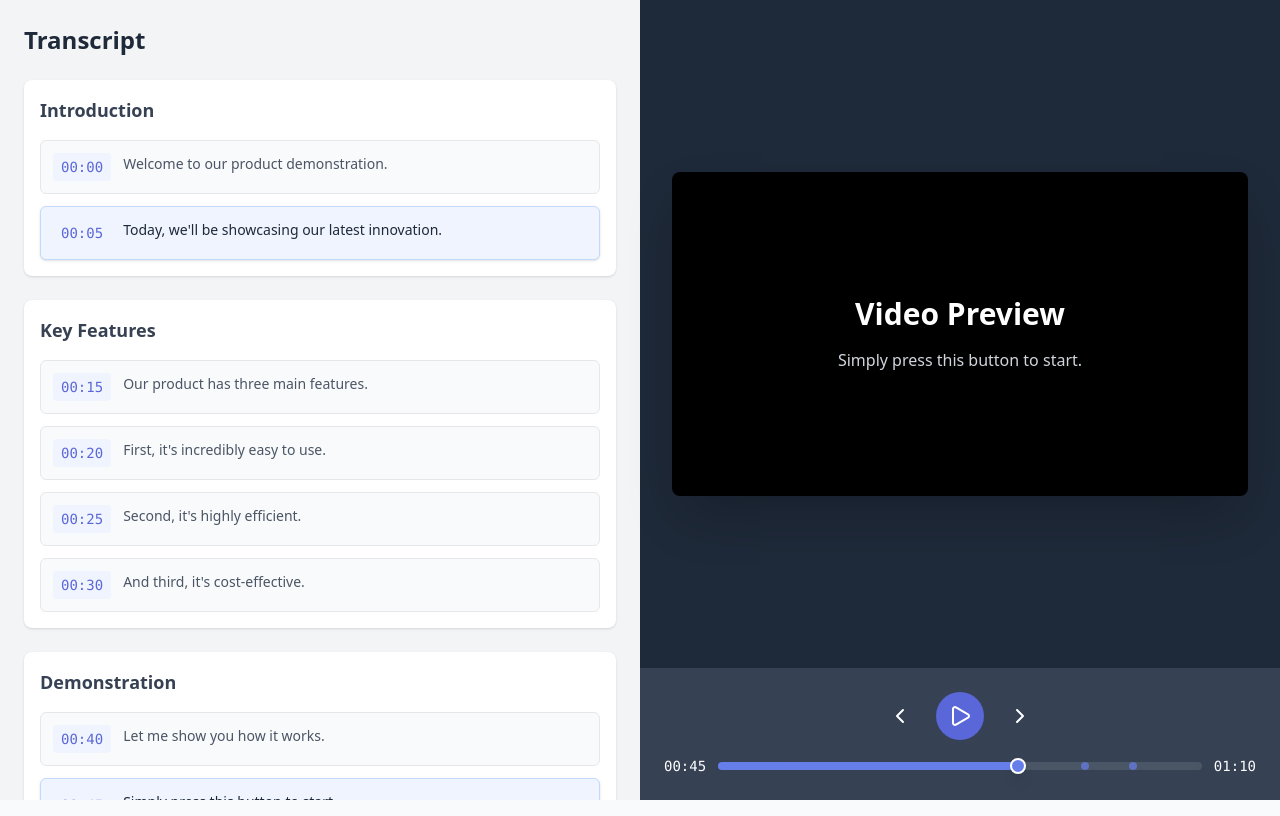
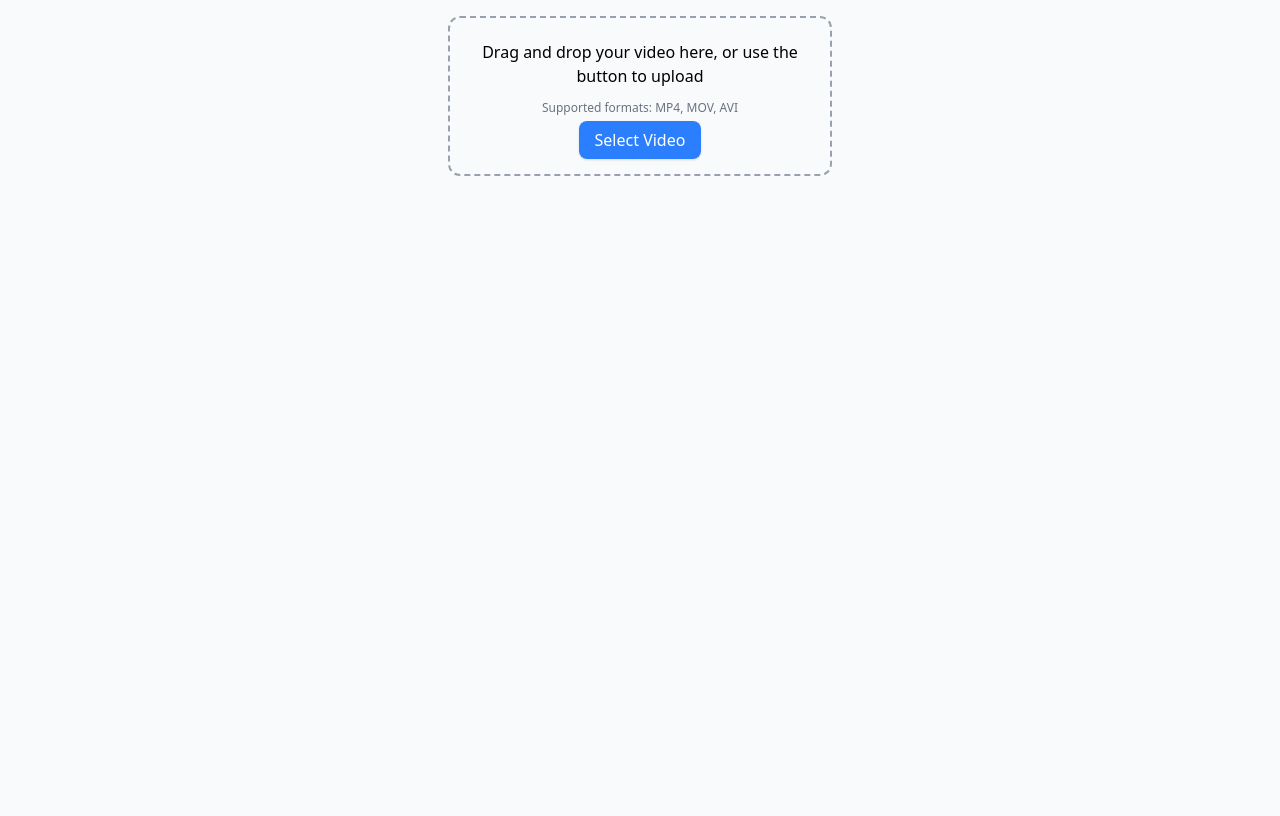
Before and after one commit to yaruohsu/video-tool-assignment, a React (Vite) app: page / in a window 1280 px wide. Built offline with nearby package versions, Linux system fonts and the light colour scheme.

Commit message:
feat: add video player and tweak preview styles

```diff
--- a/src/app/App.tsx
+++ b/src/app/App.tsx
@@ -1,13 +1,21 @@
 import { TranscriptEditor } from '../modules/editor';
-import { HighlightPlayer } from '../modules/preview';
+import { VideoUploader } from '../modules/upload';
+import useVideoStore from '../modules/store/videoStore'; // test code
+import { Preview } from '../modules/preview';
 
 const App = () => {
+  const videoUrl = useVideoStore((state) => state.videoUrl);
+
   return (
     <div className="layout-container">
-      <div className="layout-flex">
-        <TranscriptEditor />
-        <HighlightPlayer />
-      </div>
+      {!videoUrl ? (
+        <VideoUploader />
+      ) : (
+        <div className="layout-flex">
+          <TranscriptEditor />
+          <Preview />
+        </div>
+      )}
     </div>
   );
 };
--- /dev/null
+++ b/src/modules/components/Title.tsx
@@ -0,0 +1,12 @@
+import clsx from 'clsx';
+
+type TitleProps = {
+  children: React.ReactNode;
+  className?: string;
+};
+
+const Title = ({ children, className }: TitleProps) => (
+  <h1 className={clsx('text-2xl font-bold mb-6 text-gray-800', className)}>{children}</h1>
+);
+
+export default Title;
--- /dev/null
+++ b/src/modules/components/index.ts
@@ -0,0 +1 @@
+export { default as Title } from './Title';
--- a/src/modules/editor/components/TranscriptEditor.tsx
+++ b/src/modules/editor/components/TranscriptEditor.tsx
@@ -1,4 +1,5 @@
 import clsx from 'clsx';
+import { Title } from '../../components';
 
 interface VideoTranscriptItem {
   time: string;
@@ -31,7 +32,7 @@ const TranscriptEditor = () => {
   return (
     <div className="editing-area scrollbar-thin">
       <div className="editing-content">
-        <h1 className="text-2xl font-bold mb-6 text-gray-800">Transcript</h1>
+        <Title>Transcript</Title>
         <div className="space-y-6">
           {sections.map((section, sectionIndex) => (
             <div key={sectionIndex} className="section-card">
--- a/src/modules/preview/components/HighlightPlayer.tsx
+++ b/src/modules/preview/components/HighlightPlayer.tsx
@@ -1,37 +1,100 @@
-import { Play, ChevronRight, ChevronLeft } from 'lucide-react';
+import { useRef, useState } from 'react';
+import { Play, ChevronRight, ChevronLeft, Pause } from 'lucide-react';
+import useVideoStore from '../../store/videoStore';
+
 const HighlightPlayer = () => {
+  const videoUrl = useVideoStore((state) => state.videoUrl);
+  const videoRef = useRef<HTMLVideoElement>(null);
+  const [playing, setPlaying] = useState(false);
+  const [currentTime, setCurrentTime] = useState(0);
+  const [duration, setDuration] = useState(0);
+
+  const formatTime = (seconds: number) => {
+    const m = Math.floor(seconds / 60);
+    const s = Math.floor(seconds % 60);
+    return `${m.toString().padStart(2, '0')}:${s.toString().padStart(2, '0')}`;
+  };
+
+  const togglePlay = () => {
+    if (!videoRef.current) return;
+    if (playing) {
+      videoRef.current.pause();
+    } else {
+      videoRef.current.play();
+    }
+    setPlaying(!playing);
+  };
+
+  const skip = (seconds: number) => {
+    if (videoRef.current) {
+      videoRef.current.currentTime = Math.min(
+        Math.max(videoRef.current.currentTime + seconds, 0),
+        duration
+      );
+    }
+  };
+
+  const handleTimeUpdate = () => {
+    if (videoRef.current) setCurrentTime(videoRef.current.currentTime);
+  };
+
+  const handleLoadedMetadata = () => {
+    if (videoRef.current) setDuration(videoRef.current.duration);
+  };
+
+  const handleSeek = (e: React.ChangeEvent<HTMLInputElement>) => {
+    const time = parseFloat(e.target.value);
+    if (videoRef.current) videoRef.current.currentTime = time;
+    setCurrentTime(time);
+  };
+
   return (
-    <>
-      <div className="preview-area">
+    videoUrl && (
+      <>
         <div className="video-container">
           <div className="video-wrapper">
-            <div className="video-screen">
-              <div className="text-center space-y-4">
-                <h2 className="video-title">Video Preview</h2>
-                <p className="video-subtitle">Simply press this button to start.</p>
-              </div>
-            </div>
+            <video
+              ref={videoRef}
+              src={videoUrl}
+              className="video-screen"
+              onTimeUpdate={handleTimeUpdate}
+              onLoadedMetadata={handleLoadedMetadata}
+            />
           </div>
         </div>
-
         <div className="control-panel">
-          <div className="control-content">
+          <div className=" control-content ">
             <div className="control-buttons">
-              <button className="control-btn">
+              <button className="control-btn" onClick={() => skip(-5)}>
                 <ChevronLeft className="w-6 h-6 text-white" />
               </button>
 
-              <button className="play-btn">
-                <Play className="w-6 h-6 text-white" />
+              <button className="play-btn" onClick={togglePlay}>
+                {playing ? (
+                  <Pause className="w-6 h-6 text-white" />
+                ) : (
+                  <Play className="w-6 h-6 text-white" />
+                )}
               </button>
 
-              <button className="control-btn">
+              <button className="control-btn" onClick={() => skip(5)}>
                 <ChevronRight className="w-6 h-6 text-white" />
               </button>
+              <span className="flex-shrink-0 text-white text-sm md:text-xs">
+                {formatTime(currentTime)} / {formatTime(duration)}
+              </span>
             </div>
-
             <div className="progress-container">
-              <span className="time-display">00:45</span>
+              <input
+                type="range"
+                min={0}
+                max={duration}
+                step={0.1}
+                value={currentTime}
+                onChange={handleSeek}
+                className="w-full mt-2 h-1 bg-gray-300 rounded-lg cursor-pointer accent-blue-500"
+              />
+              {/* <span className="time-display">00:45</span>
               <div className="progress-bar">
                 <div className="progress-fill" style={{ width: '62%' }}>
                   <div className="progress-thumb"></div>
@@ -44,12 +107,13 @@ const HighlightPlayer = () => {
                   <div className="progress-marker" style={{ left: '85%' }}></div>
                 </div>
               </div>
-              <span className="time-display">01:10</span>
+              <span className="time-display">01:10</span> */}
             </div>
           </div>
         </div>
-      </div>
-    </>
+      </>
+    )
   );
 };
+
 export default HighlightPlayer;
--- /dev/null
+++ b/src/modules/preview/components/Preview.tsx
@@ -0,0 +1,31 @@
+import type { ChangeEvent } from 'react';
+import { RotateCcw } from 'lucide-react';
+import { Title } from '../../components';
+import HighlightPlayer from './HighlightPlayer';
+import useVideoUpload from '../../hooks/useVideoUpload';
+import VideoUploadInput from '../../components/VideoUploadInput';
+
+const Preview = () => {
+  const { handleFiles } = useVideoUpload();
+
+  const handleFileChange = (e: ChangeEvent<HTMLInputElement>) => {
+    const file = e.target.files?.[0];
+    if (file) handleFiles(file);
+  };
+  return (
+    <div className="preview-area">
+      <div className="flex items-baseline justify-between">
+        <Title className="text-white">Preview</Title>
+        <VideoUploadInput onChange={handleFileChange}>
+          <span className="flex align-center gap-1 cursor-pointer text-gray-200 hover:text-white text-xs md:text-sm">
+            <RotateCcw className="w-4 h-4" />
+            <span>Replace Video</span>
+          </span>
+        </VideoUploadInput>
+      </div>
+      <HighlightPlayer />
+    </div>
+  );
+};
+
+export default Preview;
--- a/src/modules/preview/index.ts
+++ b/src/modules/preview/index.ts
@@ -1 +1 @@
-export { default as HighlightPlayer } from './components/HighlightPlayer';
+export { default as Preview } from './components/Preview';
--- a/src/styles/index.css
+++ b/src/styles/index.css
@@ -49,7 +49,7 @@
   }
 
   .preview-area {
-    @apply w-full md:w-1/2 bg-gray-800 flex flex-col order-1 md:order-2;
+    @apply w-full md:w-1/2 p-4 md:p-6 bg-gray-800 flex flex-col order-1 md:order-2;
   }
 }
 
--- a/src/styles/video.css
+++ b/src/styles/video.css
@@ -3,15 +3,15 @@
 
 @layer components {
   .video-container {
-    @apply flex-1 flex items-center justify-center p-4 md:p-8;
+    @apply flex flex-col items-center justify-center px-4 md:px-8;
   }
 
   .video-wrapper {
-    @apply w-full max-w-2xl;
+    @apply w-full max-w-2xl mb-4 md:mb-8;
   }
 
   .video-screen {
-    @apply bg-black rounded-lg overflow-hidden shadow-2xl aspect-video h-full flex flex-col items-center justify-center text-white;
+    @apply w-full bg-black rounded-md overflow-hidden shadow-2xl aspect-video h-full flex flex-col items-center justify-center text-white;
   }
 
   .video-title {
@@ -23,7 +23,7 @@
   }
 
   .control-panel {
-    @apply bg-gray-700 p-4 md:p-6;
+    @apply px-4 md:px-8;
   }
 
   .control-content {
@@ -31,15 +31,15 @@
   }
 
   .control-buttons {
-    @apply flex items-center justify-center gap-4 mb-4;
+    @apply flex items-center justify-around gap-4 mb-4;
   }
 
   .control-btn {
-    @apply p-2 hover:bg-gray-600 rounded-lg transition-colors;
+    @apply p-2 hover:bg-gray-600 cursor-pointer rounded-full transition-colors;
   }
 
   .play-btn {
-    @apply p-3 bg-primary-600 hover:bg-primary-700 rounded-full transition-colors;
+    @apply p-3 bg-primary-600 hover:bg-primary-700 cursor-pointer rounded-full transition-colors;
   }
 
   .progress-container {
```
